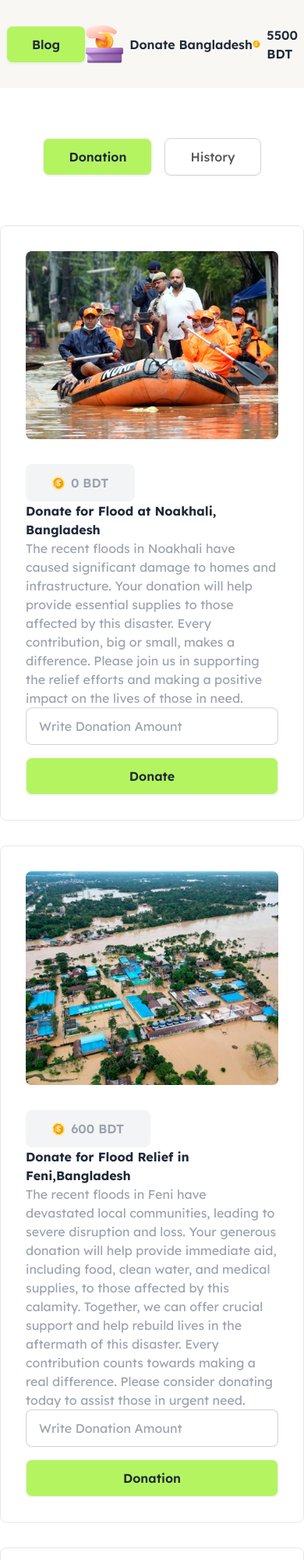
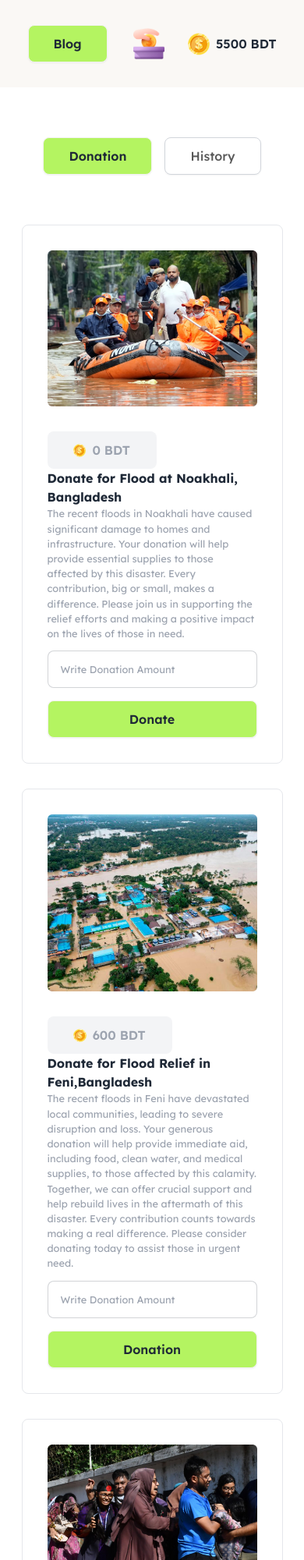
Before and after one commit to redoy-kumar/assignment-no5, a plain HTML site: page index.html in a window 390 px wide. Shown: the top 2000 px of the page at 78% size. Drawn offline with nearby package versions, Linux system fonts and the light colour scheme.

Commit message:
donation section done with responsive

```diff
--- a/index.html
+++ b/index.html
@@ -27,15 +27,15 @@
 <body class="font-lexend">
 
     <header class="sticky top-0">
-        <div class="bg-[#F9F7F3] py-6">
-            <div class="navbar lg:max-w-[1140px] mx-auto">
+        <div class="bg-[#f9f7f3d6] py-6 backdrop-blur-xl">
+            <div class="navbar max-w-[335px] lg:max-w-[1140px] mx-auto">
                 <div class="navbar-start">
                     <button href="blog.html" class="btn text-[1rem] lg:text-[1.25rem] px-8 py-3 bg-[#B4F461]"><a href="./blog page/blog.html">Blog</a></button>
                 </div>
                 <div class="navbar-center flex">
                     <div class="flex items-center gap-2">
-                        <div><img src="icons/logo.png" alt="coin logo"></div>
-                        <div><span class="text-[1rem] lg:text-[1.25rem] font-semibold">Donate Bangladesh</span></div>
+                        <div><img src="icons/logo.png" width="40px" alt="coin logo"></div>
+                        <div><span class="text-[1rem] lg:text-[1.25rem] hidden lg:block font-semibold">Donate Bangladesh</span></div>
                     </div>
                 </div>
                 <div class="navbar-end">
@@ -49,6 +49,11 @@
         </div>
 
          <!-- Button section -->
+
+         <!-- This is for video for adding a border line below the buttons-->
+         <!-- <div class="pt-16 flex gap-4 justify-center backdrop-blur-xl pb-8 border-b-2 border-solid border-gray-200"> -->
+
+        <!-- This for figma -->
          <div class="pt-16 flex gap-4 justify-center backdrop-blur-xl pb-8">
             <button id="btn-donation" class="btn text-[1rem] lg:text-[1.25rem] px-8 py-3 bg-[#B4F461]">Donation</button>
             <button id="btn-history"
@@ -60,7 +65,7 @@
     <main>
 
         <!-- Donation Section -->
-        <section id="donation-section" class="max-w-[1140px] mx-auto">
+        <section id="donation-section" class="max-w-[335px] lg:max-w-[1140px] mx-auto">
             <!-- Donate Section start -->
             <div class="mt-8 w-full">
                 <div class="w-full p-8 border rounded-lg">
@@ -75,7 +80,7 @@
                             </div>
                             <h4 id="noakhali" class=" text-[1rem] lg:text-[1.25rem] font-bold">Donate for Flood at Noakhali,
                                 Bangladesh</h4>
-                            <p class="text-gray-400">
+                            <p class="text-gray-400 text-[0.8rem] lg:text-[1rem]">
                                 The recent floods in Noakhali have caused significant damage to homes and
                                 infrastructure. Your
                                 donation will help provide essential supplies to those affected by this disaster. Every
@@ -84,8 +89,8 @@
                                 making a
                                 positive impact on the lives of those in need.
                             </p>
-                            <form class="w-full flex flex-col gap-4">
-                                <input id="donation-noakhali" type="text" placeholder="Write Donation Amount" class="input input-bordered w-full" />
+                            <form class="w-full flex flex-col gap-4 mt-3 lg:mt-0">
+                                <input id="donation-noakhali" type="text" placeholder="Write Donation Amount" class="input input-bordered text-[0.8rem] lg:text-[1rem] w-full" />
                                 <button id="btn-donate-noakhali" type="submit" class="btn text-[1rem] lg:text-[1.25rem] px-8 py-3 bg-[#B4F461]">Donate</button>
                             </form>
                         </div>
@@ -106,15 +111,15 @@
                         </div>
                         <h4 id="feni" class="text-[1rem] lg:text-[1.25rem] font-bold">Donate for Flood Relief in
                             Feni,Bangladesh</h4>
-                        <p class="text-gray-400">The recent floods in Feni have devastated local communities,
+                        <p class="text-gray-400 text-[0.8rem] lg:text-[1rem]">The recent floods in Feni have devastated local communities,
                             leading to severe disruption and loss. Your generous donation will help provide immediate
                             aid, including food, clean water, and medical supplies, to those affected by this calamity.
                             Together, we can offer crucial support and help rebuild lives in the aftermath of this
                             disaster. Every contribution counts towards making a real difference. Please consider
                             donating today to assist those in urgent need.</p>
 
-                        <form action="" class="w-full flex flex-col gap-4">
-                            <input id="donation-feni" type="text" placeholder="Write Donation Amount" class="input input-bordered w-full" />
+                        <form action="" class="w-full flex flex-col gap-4 mt-3 lg:mt-0">
+                            <input id="donation-feni" type="text" placeholder="Write Donation Amount" class="input input-bordered text-[0.8rem] lg:text-[1rem] w-full" />
                             <button id="btn-donate-feni" class="btn text-[1rem] lg:text-[1.25rem] px-8 py-3 bg-[#B4F461]">Donation</button>
                         </form>
                     </div>
@@ -133,7 +138,7 @@
                         </div>
                         <h4 id="quota" class="text-[1rem] lg:text-[1.25rem] font-bold">Aid for Injured in the Quota Movement
                         </h4>
-                        <p class="text-gray-400">The recent Quota movement has resulted in numerous injuries and
+                        <p class="text-gray-400 text-[0.8rem] lg:text-[1rem]">The recent Quota movement has resulted in numerous injuries and
                             significant hardship for many individuals. Your support is crucial in providing medical
                             assistance, rehabilitation, and necessary supplies to those affected. By contributing, you
                             help ensure that injured individuals receive the care and support they need during this
@@ -141,8 +146,8 @@
                             aiding in their recovery. Please consider making a donation to support these brave
                             individuals in their time of need.</p>
 
-                        <form action="" class="w-full flex flex-col gap-4">
-                            <input id="donation-quota" type="text" placeholder="Write Donation Amount" class="input input-bordered w-full" />
+                        <form action="" class="w-full flex flex-col gap-4 mt-3 lg:mt-0">
+                            <input id="donation-quota" type="text" placeholder="Write Donation Amount" class="input input-bordered text-[0.8rem] lg:text-[1rem] w-full" />
                             <button id="btn-donate-quota" class="btn text-[1rem] lg:text-[1.25rem] px-8 py-3 bg-[#B4F461]">Donation</button>
                         </form>
                     </div>
```
Also changed, not shown: blog page/blog.html (+3 -3 lines).
